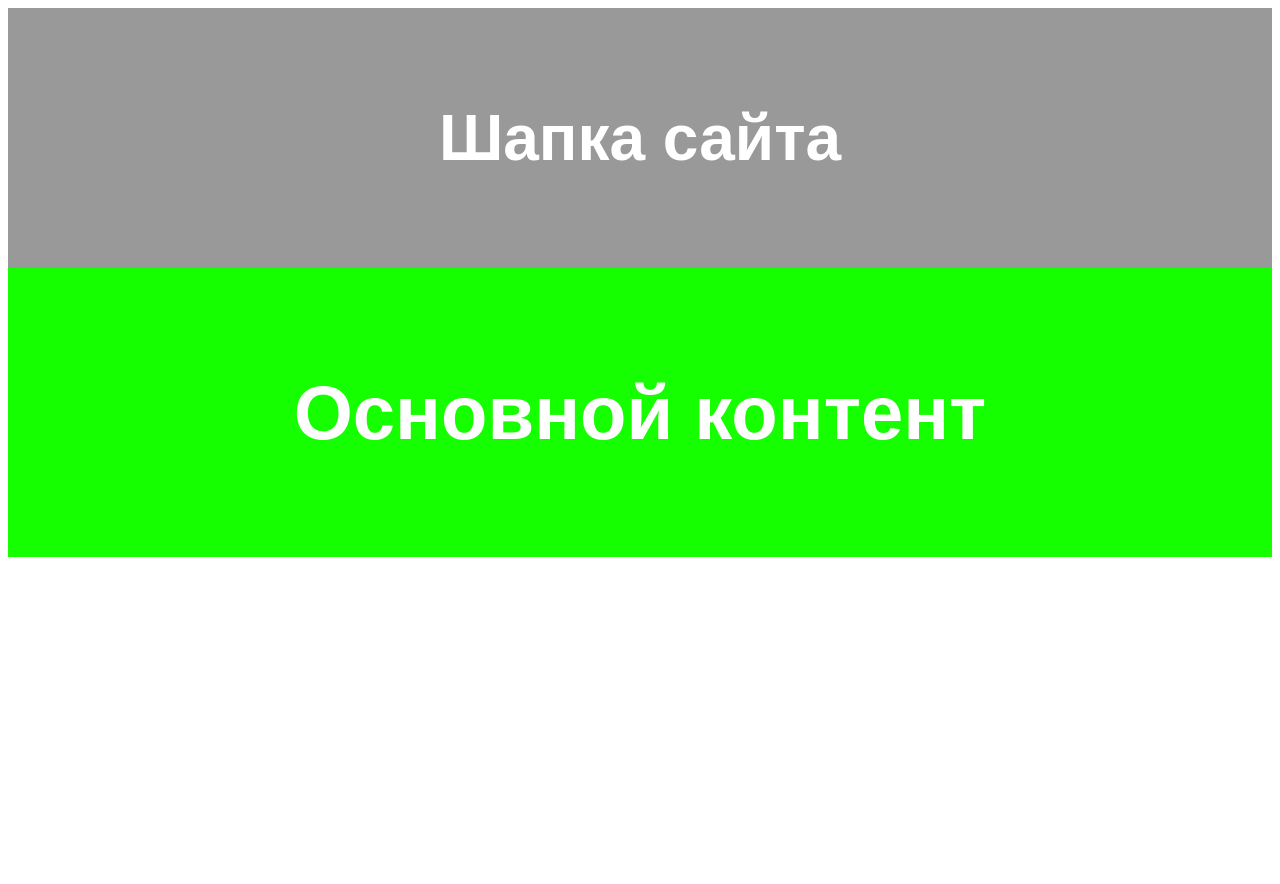
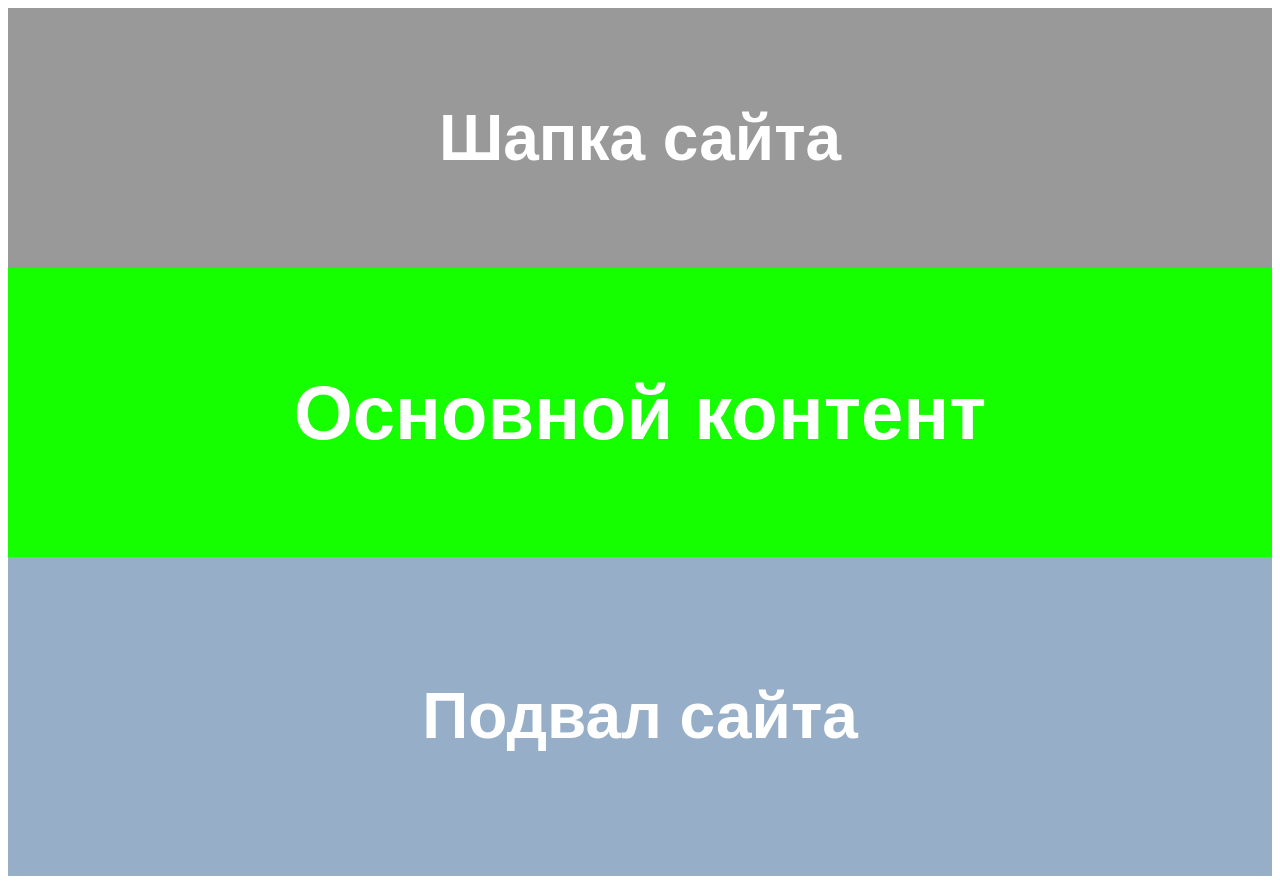
Before and after one commit to nikolay-64/remote-test, a plain HTML site: page index.html in a window 1280 px wide. Before the commit the page ends 800 px from the top, so only its background shows below. Drawn offline with Linux system fonts and the light colour scheme.

Commit message:
Added footer and its styles

```diff
--- a/index.html
+++ b/index.html
@@ -16,6 +16,10 @@
             <h1>Основной контент</h1>
         </main>
 
+        <footer class="footer">
+            <h1>Подвал сайта</h1>
+        </footer>
+
         <script src="./main.js"></script>
     </body>
 </html>
--- a/main.css
+++ b/main.css
@@ -15,3 +15,12 @@
     color: #fff;
     text-align: center;
 }
+
+.footer {
+    font-family: sans-serif;
+    font-size: 32px;
+    padding: 80px 100px;
+    background: rgb(150, 174, 199);
+    color: #fff;
+    text-align: center;
+}
```
